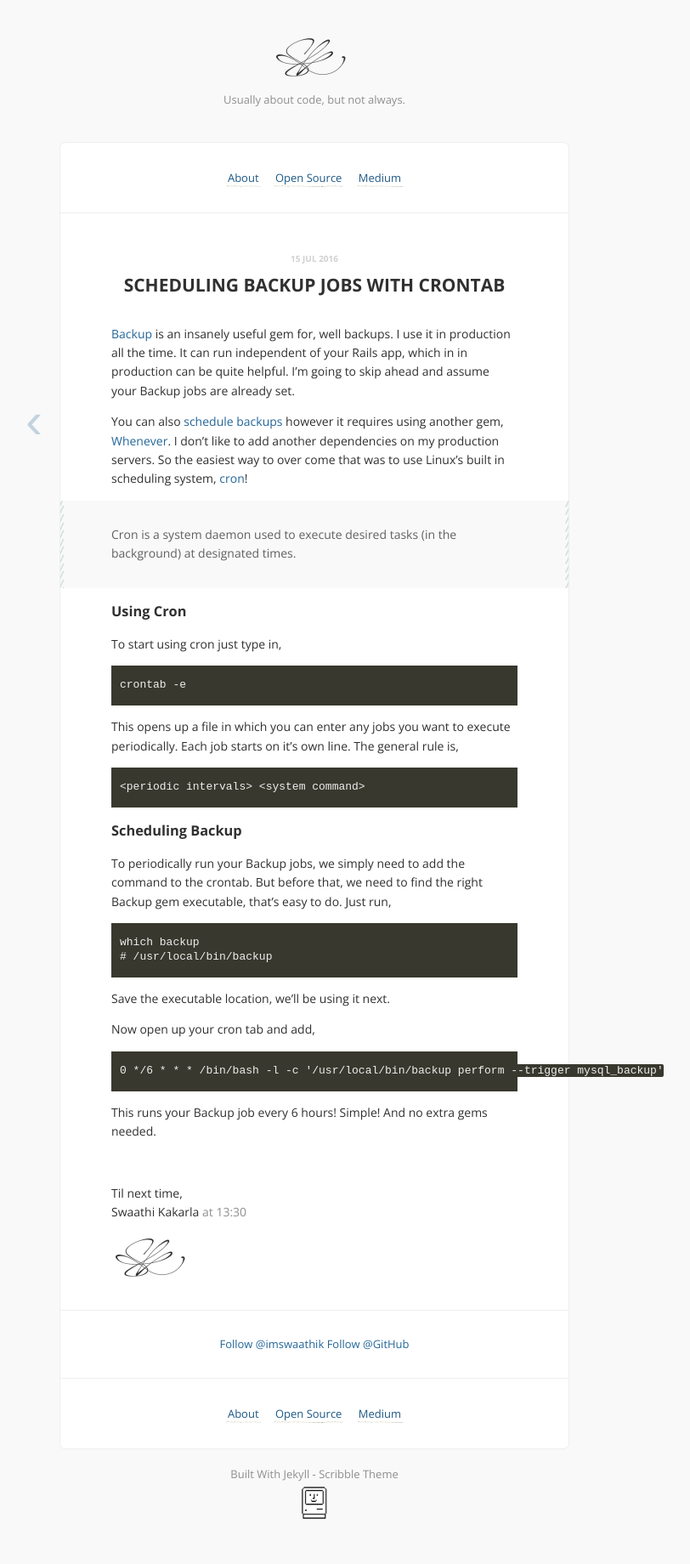
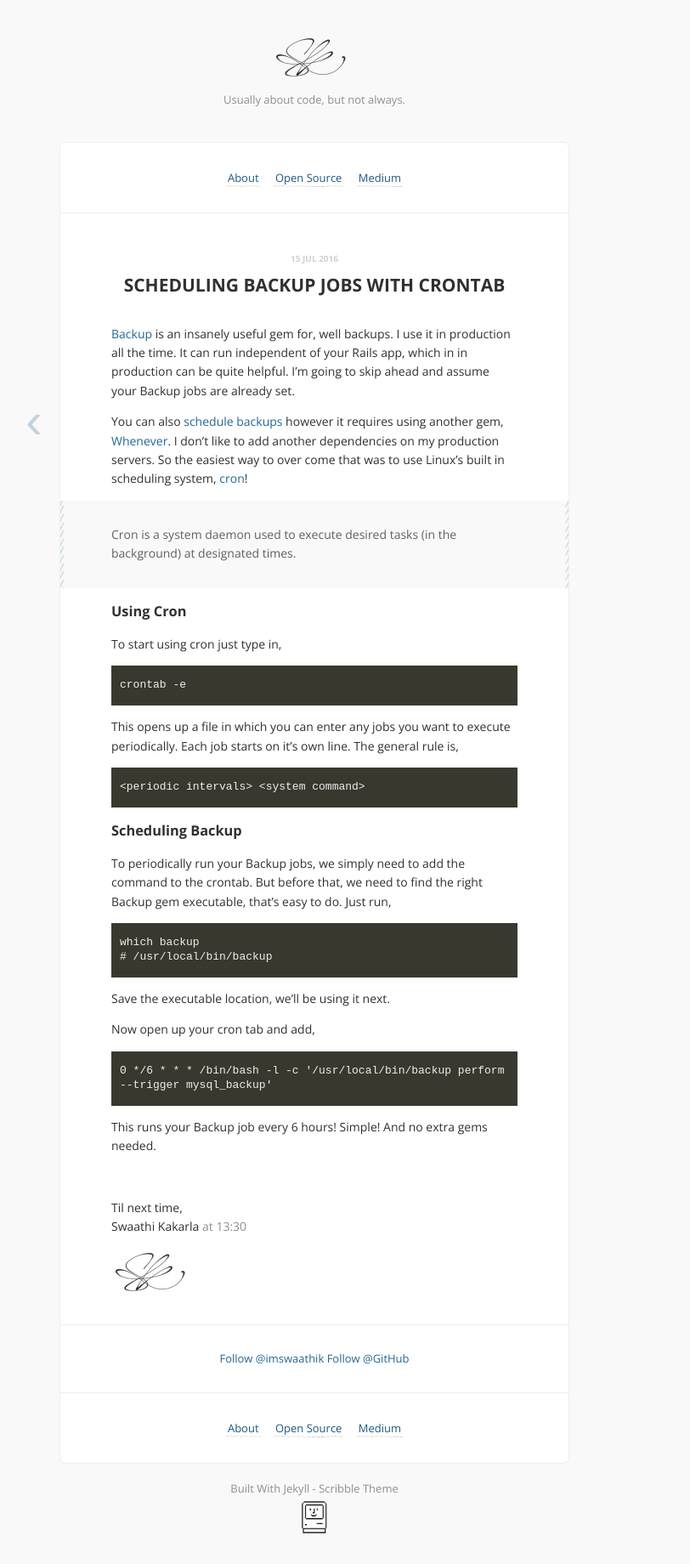
Before and after one commit to swaathi/swaathi.github.io, a Jekyll site: the page built from _posts/2016-07-15-scheduling-backup-jobs-with-crontab.md, in a window 1280 px wide. Shown: the whole page at 85% size, without its empty margins (270-1082 px from the left). Built offline with Jekyll 4.4.1, drawn with Linux system fonts in a browser that asks for light colours; comment, search, counter and statistics services are not loaded.

Commit message:
Fixing CSS

```diff
--- a/stylesheets/style.css
+++ b/stylesheets/style.css
@@ -312,7 +312,7 @@ section.post, section > p {
 }
 
 pre, .highlighter-rouge > pre {
-  white-space: pre;
+  white-space: pre-line;
   line-height: 1.2em;
   -webkit-box-sizing: border-box;
   -moz-box-sizing: border-box;
```
